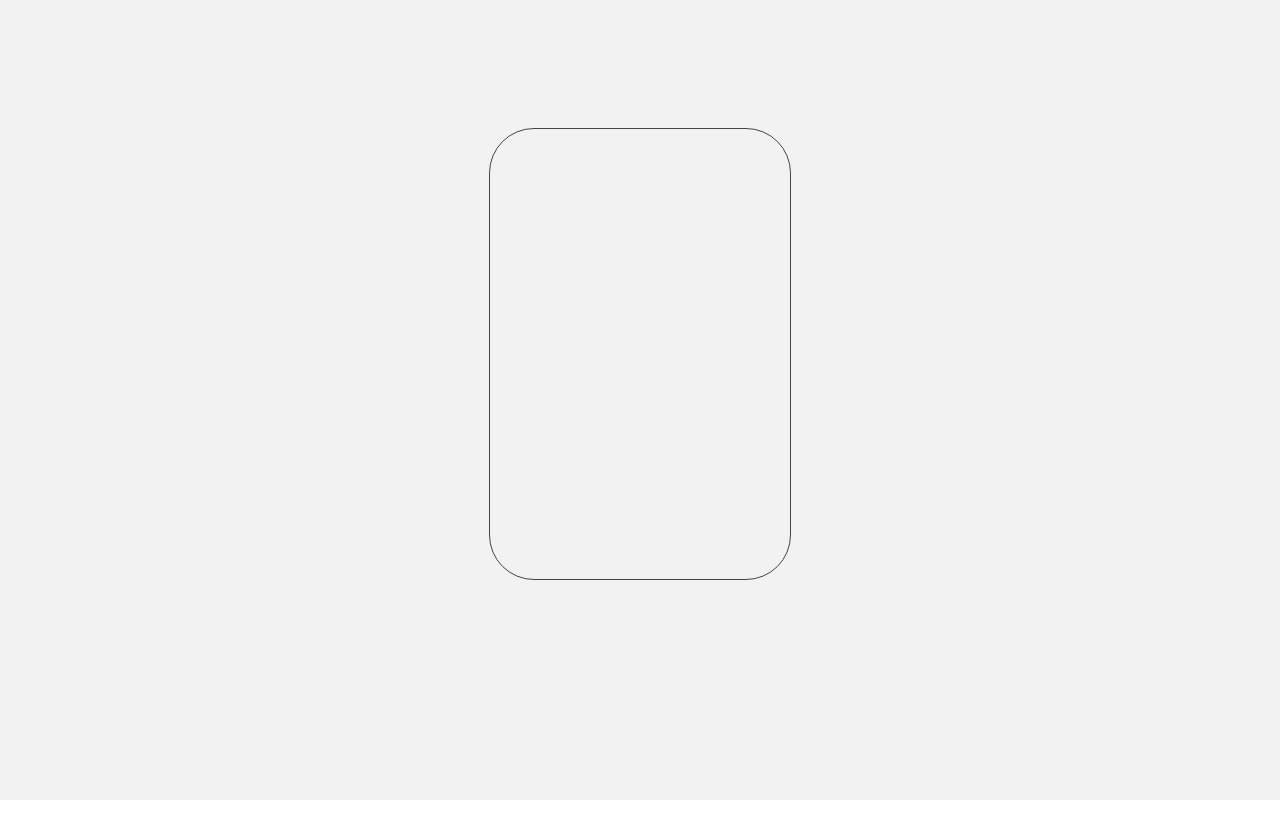
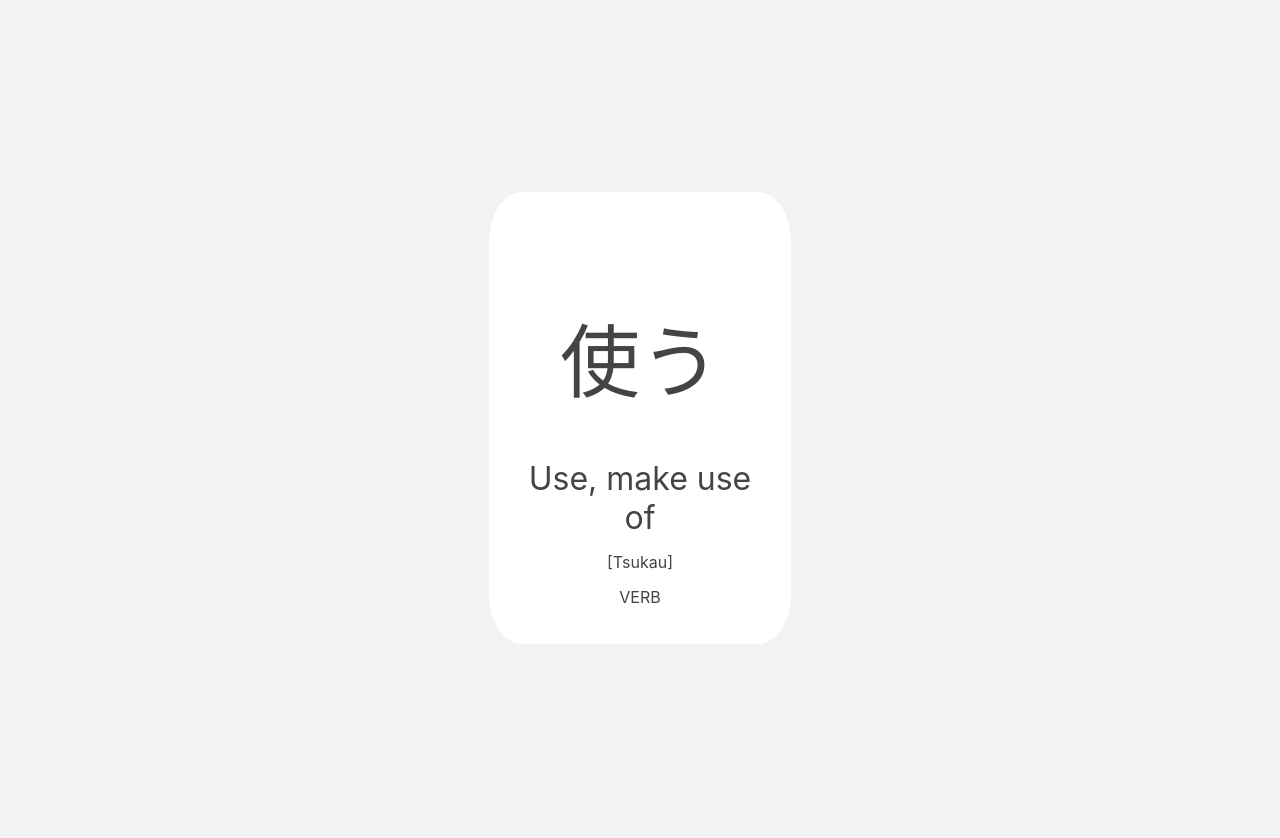
Before and after one commit to Gchu647/jap-flashcard-app, a React (Create React App) app: page / in a window 1280 px wide. Shown: the top 838 px of the page. Before the commit the page ends 800 px from the top, so only its background shows below. Built offline with nearby package versions, Linux system fonts and the light colour scheme.

Commit message:
display kanji, def, romaji, and parts of speech

```diff
--- a/src/components/App/App.css
+++ b/src/components/App/App.css
@@ -1,15 +1,52 @@
 .App {
   width: 100vw;
-  height: 100vh;
+  height: 120vh;
   display: flex;
   justify-content: center;
   background-color: #f2f2f2;
+  color: #464443;
 }
 
 .flashcard {
-  border: solid 1px #464443;
-  border-radius: 45px;
+  border: solid 1px #ffffff;
+  border-radius: 11%;
   width: 300px;
   height: 450px;
-  margin-top: 10%;
+  display: flex;
+  flex-direction: column;
+  align-items: center;
+  margin-top: 15%;
+  background-color: #ffffff;
 }
+
+.kanji-wrap, .def-wrap, .romaji-wrap, .speech-part-wrap {
+  /* border: solid 1px #464443; */
+  width: 80%;
+  height: auto;
+}
+
+.kanji-wrap {
+  margin-top: 35%;
+}
+
+.kanji {
+  font-size: 80px;
+  text-align: center;
+}
+
+.def-wrap {
+  margin-top: 15%
+}
+
+.def {
+  font-size: 32px;
+  text-align: center;
+}
+
+.romaji-wrap, .speech-part-wrap {
+  margin-top: 5%;
+}
+
+.romaji, .speech-part {
+  text-align: center;
+}
--- a/src/components/App/App.js
+++ b/src/components/App/App.js
@@ -5,10 +5,18 @@ function App() {
   return (
     <div className="App">
       <div className="flashcard">
-        <div className="kanji"></div>
-        <div className="def"></div>
-        <div className="romaji"></div>
-        <div className="speech-part"></div>
+        <div className="kanji-wrap">
+          <div className="kanji">使う</div>
+        </div>
+        <div className="def-wrap">
+          <div className="def">Use, make use of</div>
+        </div>
+        <div className="romaji-wrap">
+          <div className="romaji">[Tsukau]</div>
+        </div>
+        <div className="speech-part-wrap">
+          <div className="speech-part">VERB</div>
+        </div>
       </div>
     </div>
   );
```
